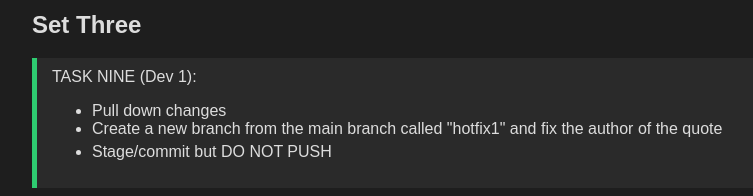
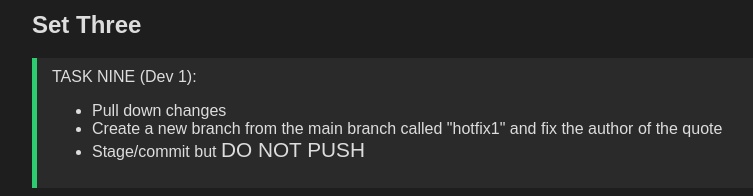
Before and after one commit to jessmonnier/gitlab, a plain HTML site: page roles.html in a window 1280 px wide. Shown: the part 1400-1596 px from the top of the page, without its empty margins (26-779 px from the left). Drawn offline with Linux system fonts and the light colour scheme.

Commit message:
monnier - fixed small error

```diff
--- a/roles.html
+++ b/roles.html
@@ -148,7 +148,7 @@
         <ul>
             <li>Pull down changes</li>
             <li>Create a new branch from the main branch called "hotfix1" and fix the author of the quote</li>
-            <li>Stage/commit but <span style="font-size:1.3em;"></span>DO NOT PUSH</span></li>
+            <li>Stage/commit but <span style="font-size:1.3em;">DO NOT PUSH</span></li>
         </ul>
     </div>
     <div class="task dev2">TASK TEN (Dev 2):
```
